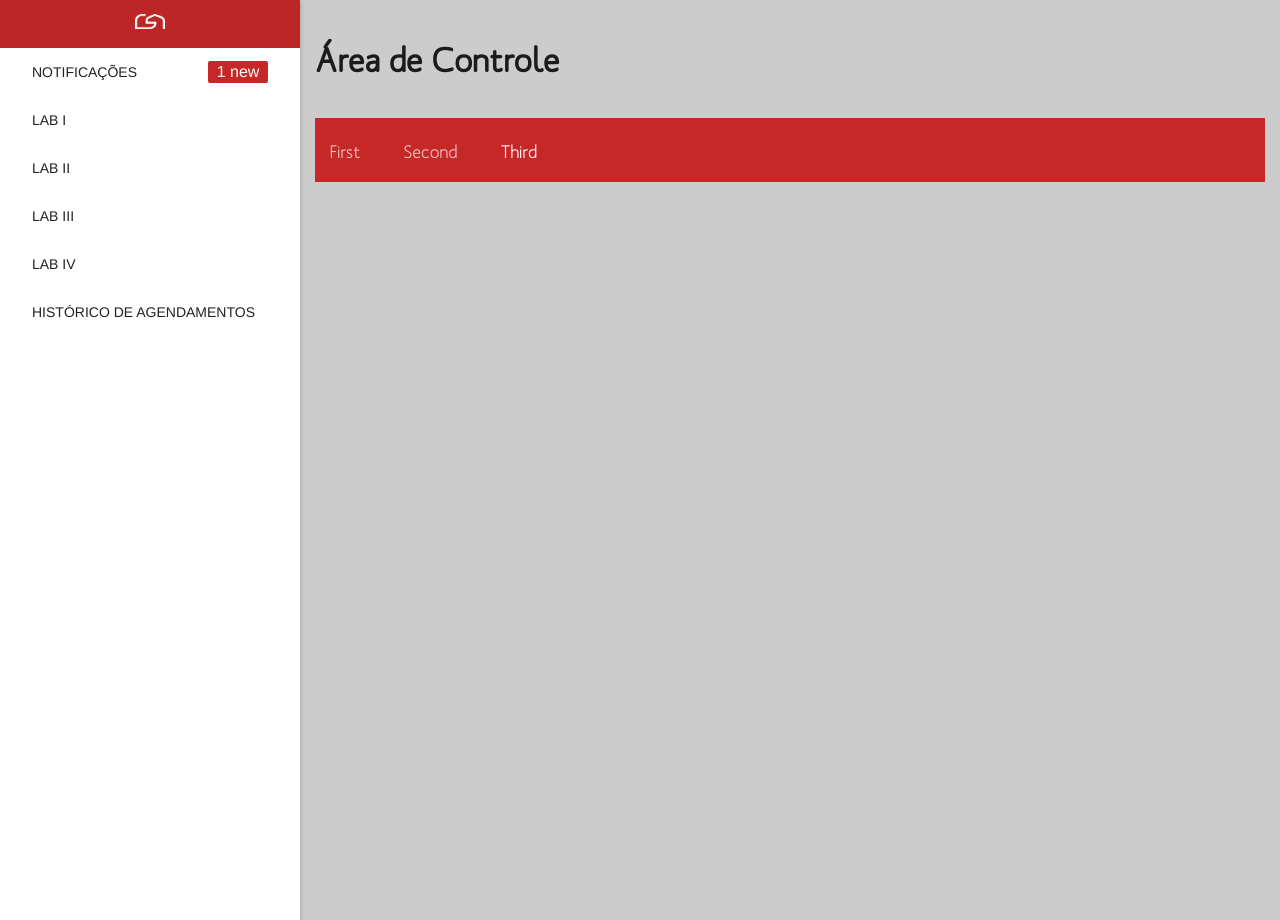
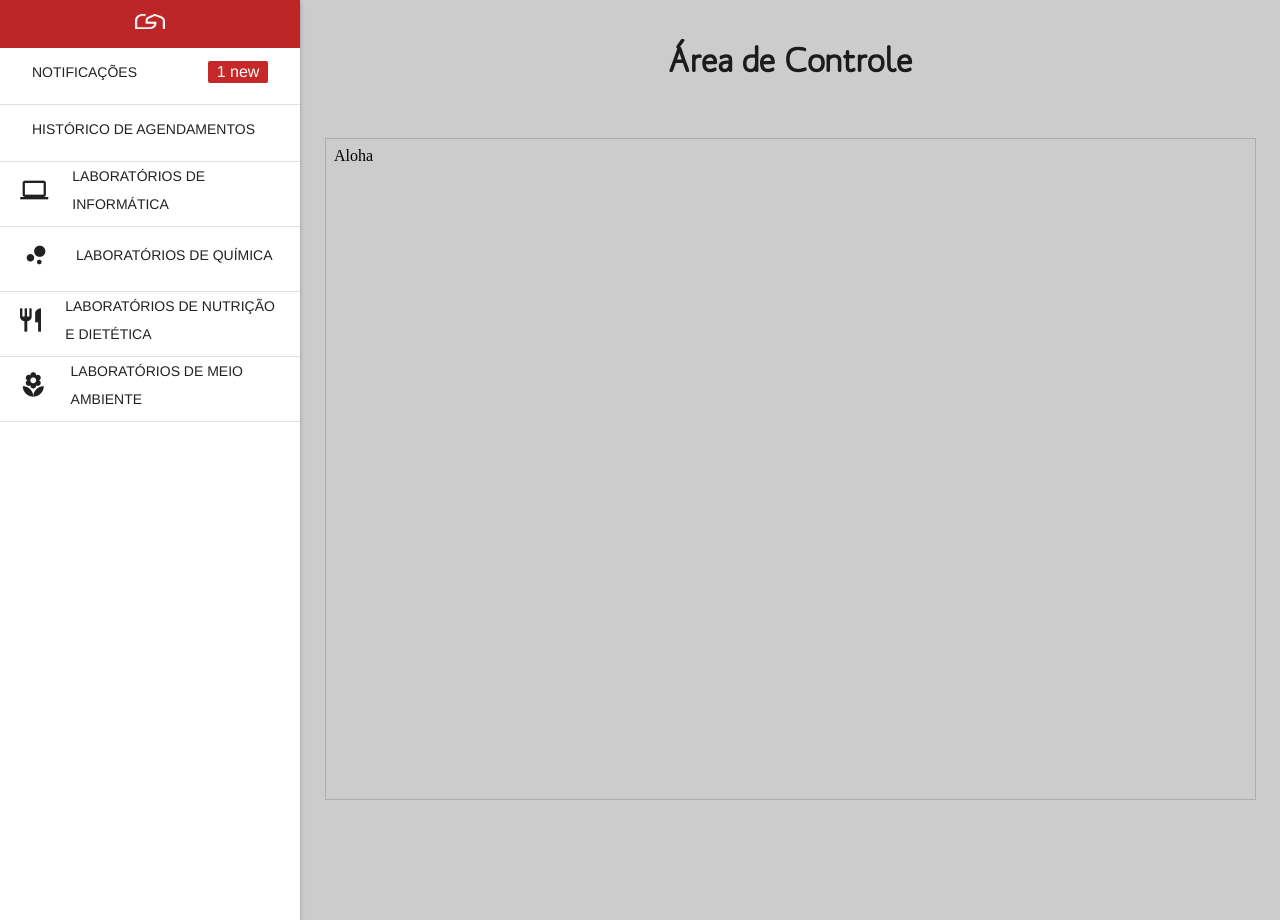
Before and after one commit to LenineAC1/GA, a PHP site: page /app/view/pgCoord/pgCoord.php in a window 1280 px wide. Run offline with PHP 8.4, Linux system fonts and the light colour scheme; the visitor is signed in with stand-in values (Sample User, id 1).

Commit message:
commit de alteração de design
Eu alterei as abas da sidenav da página de coordenador, e também inseri o iframe para utilização futura

```diff
--- /dev/null
+++ b/app/view/AreaControle/AreaControle.php
@@ -0,0 +1,9 @@
+<!DOCTYPE html>
+<html>
+<head>
+    <title></title>
+</head>
+<body>
+Aloha
+</body>
+</html>
--- a/app/view/jsmat.php
+++ b/app/view/jsmat.php
@@ -1,3 +1,3 @@
+<script type="text/javascript" src="../../libs/jquery.js"></script>
+<script type="text/javascript" src="../../libs/materialize/js/custom.js"></script>
 <script type="text/javascript" src="../../libs/materialize/js/materialize.js"></script>
-<script type="text/javascript" src="../../libs/materialize/js/custom.js"></script>
-<script type="text/javascript" src="../../libs/jquery.js"></script>
--- a/app/view/pgCoord/pgCoord.php
+++ b/app/view/pgCoord/pgCoord.php
@@ -1,11 +1,10 @@
 <?php
+$raiz = 'http://'.$_SERVER['HTTP_HOST']."/GA";
 
     session_start();
     if(!$_SESSION['session_login'] || $_SESSION['session_tipo'] != "coordenador"){
-        header("location: ../../../index.php?error=1");
+        header("location: $raiz/index.php?error=1");
     }
-
-
 ?>
 
 <!DOCTYPE html>
@@ -14,9 +13,9 @@
       <!--Import Google Icon Font-->
       <link href="https://fonts.googleapis.com/icon?family=Material+Icons" rel="stylesheet">
       <!--Import materialize.css-->
-      <link type="text/css" rel="stylesheet" href="../../../libs/materialize/css/materialize.css"  media="screen,projection"/>
+      <link type="text/css" rel="stylesheet" href="<?=$raiz?>/libs/materialize/css/materialize.css"  media="screen,projection"/>
       <!--Import custom.css-->
-      <link type="text/css" rel="stylesheet" href="../../../libs/materialize/css/custom.css"  media="screen,projection"/>
+      <link type="text/css" rel="stylesheet" href="<?=$raiz?>/libs/materialize/css/custom.css"  media="screen,projection"/>
 
       <!--Let browser know website is optimized for mobile-->
       <meta name="viewport" content="width=device-width, initial-scale=1.0"/>
@@ -35,38 +34,90 @@
     </style>
 
     <body>
+
+    <nav class="hide-on-large-only red darken-3">
+      <div class="nav-wrapper">
+        <a href="#" class="brand-logo center"><img src="../_img/logoGA.png" style="height: 30px;"></a>
+        <ul id="nav-mobile" class="left">
+          <li><a href="#" data-target="slide-out" class="sidenav-trigger white-text"><i class="small material-icons">menu</i></a></li>
+        </ul>
+      </div>
+    </nav>
+
     <main>
 
     <ul id="slide-out" class="sidenav sidenav-fixed">
       <li class="center red darken-3">
           <a href="#"><img src="../_img/logoGA.png" style="height: 15px;"></a>
       </li>
-      <!-- Modal Notificações Trigger -->
-      <li><a class="modal-trigger" href="#modal1"><span class="new badge red darken-3">1</span>NOTIFICAÇÕES</a></li>
-      <li><a href="#!">LAB I</a></li>
-      <li><a href="#!">LAB II</a></li>
-      <li><a href="#!">LAB III</a></li>
-      <li><a href="#!">LAB IV</a></li>
-      <li><a href="#!">HISTÓRICO DE AGENDAMENTOS</a></li>
+      <!-- Modal Notificações Trigger // Alterar o número de novas notificações-->
+      <li><a class="modal-trigger" href="#modalNotf"><span class="new badge red darken-3">1</span>NOTIFICAÇÕES</a></li>
+
+      <div class="divider"></div>
+
+      <li><a href="#cont?tipo=1&num=1">HISTÓRICO DE AGENDAMENTOS</a></li>
+
+      <ul class="collapsible">
+        <div class="divider"></div>
+        <li>
+          <div class="collapsible-header valign-wrapper"><i class="material-icons">computer</i>LABORATÓRIOS DE INFORMÁTICA</div>
+          <div class="collapsible-body">
+            <ul>
+              <li><a href="#cont?tipo=1&num=1">LAB 1</a></li>
+              <li><a href="#cont?tipo=1&num=2">LAB 2</a></li>
+              <li><a href="#cont?tipo=1&num=3">LAB 3</a></li>
+              <li><a href="#cont?tipo=1&num=4">LAB 4</a></li>
+            </ul>
+          </div>
+        </li>
+        <div class="divider"></div>
+        <li>
+          <div class="collapsible-header valign-wrapper"><i class="tiny material-icons">bubble_chart</i>LABORATÓRIOS DE QUÍMICA</div>
+          <div class="collapsible-body">
+            <ul>
+              <li><a href="#cont?tipo=2&num=1">LAB 1</a></li>
+              <li><a href="#cont?tipo=2&num=2">LAB 2</a></li>
+            </ul>
+          </div>
+        </li>
+        <div class="divider"></div>
+        <li>
+          <div class="collapsible-header valign-wrapper"><i class="material-icons">restaurant</i>LABORATÓRIOS DE NUTRIÇÃO E DIETÉTICA</div>
+          <div class="collapsible-body">
+            <ul>
+              <li><a href="#cont?tipo=3&num=1">LAB 1</a></li>
+              <li><a href="#cont?tipo=3&num=2">LAB 2</a></li>
+            </ul>
+          </div>
+        </li>
+        <div class="divider"></div>
+        <li>
+          <div class="collapsible-header valign-wrapper "><i class="material-icons">local_florist</i>LABORATÓRIOS DE MEIO AMBIENTE</div>
+          <div class="collapsible-body">
+            <ul>
+              <li><a href="#cont?tipo=4&num=1">LAB 1</a></li>
+            </ul>
+          </div>
+        </li>
+        <div class="divider"></div>
+      </ul>
     </ul>
 
-    <div class="row">
+    <div class="row center">
       <div class="col s12">
         <p class="flow-text">Área de Controle</p>
-          <nav class="z-depth-0 red darken-3">
-            <div class="nav-wrapper">
-              <div class="col s12">
-                <a href="#!" class="breadcrumb">First</a>
-                <a href="#!" class="breadcrumb">Second</a>
-                <a href="#!" class="breadcrumb">Third</a>
-              </div>
-            </div>
-          </nav>
-        </div>
+      </div>
+    </div>
+
+    <div class="row center">
+      <div class="col s12">
+          <!--Mostrar o conteúdo relacionado ao link selecionado-->
+           <iframe id="AreaControle" src="<?=$raiz?>/app/view/AreaControle/AreaControle.php">Seu Browser não suporta!</iframe>
+      </div>
     </div>
 
       <!-- Modal Notificações Structure -->
-      <div id="modal1" class="modal">
+      <div id="modalNotf" class="modal bottom-sheet">
         <div class="modal-content">
           <h4>Notificações</h4>
           <ul class="collection">
@@ -98,8 +149,19 @@
     </footer>
 
       <!--JavaScript at end of body for optimized loading-->
-      <script type="text/javascript" src="../../../libs/materialize/js/materialize.min.js"></script>
-      <script type="text/javascript" src="../../../libs/materialize/js/jscustom.js"></script>
-      <script type="text/javascript" src="../../../libs/jquery.js"></script>
+      <script
+      src="https://code.jquery.com/jquery-3.3.1.js"
+      integrity="sha256-2Kok7MbOyxpgUVvAk/HJ2jigOSYS2auK4Pfzbm7uH60="
+      crossorigin="anonymous"></script>
+      <script type="text/javascript" src="<?=$raiz?>/libs/materialize/js/materialize.js"></script>
+      <!--<script type="text/javascript" src="../../../libs/materialize/js/jscustom.js"></script>-->
+
+      <script type="text/javascript">
+       $(document).ready(function(){
+        $('.sidenav').sidenav();
+        $('.collapsible').collapsible();
+        $('.modal').modal();
+      });
+      </script>
     </body>
   </html>
--- a/app/view/pgProfessor/pgProfessor.php
+++ b/app/view/pgProfessor/pgProfessor.php
@@ -66,8 +66,8 @@ if(!$_SESSION['session_login'] || $_SESSION['session_tipo'] != "professor"){
     </footer>
 
       <!--JavaScript at end of body for optimized loading-->
-      <script type="text/javascript" src="../../../libs/materialize/js/materialize.min.js"></script>
-      <script type="text/javascript" src="../../../libs/materialize/js/jscustom.js"></script>
-      <script type="text/javascript" src="../../../libs/jquery.js"></script>
+      <script type="text/javascript" src="../../libs/jquery.js"></script>
+      <script type="text/javascript" src="../../libs/materialize/js/materialize.min.js"></script>
+      <script type="text/javascript" src="../../libs/materialize/js/jscustom.js"></script>
     </body>
   </html>
--- a/index.php
+++ b/index.php
@@ -23,6 +23,7 @@
               <div class="card-stacked">
                 <div class="card-content">
                   <h4>Login:</h4>
+                  <!--Substituir no action do form abaixo (libs/validacoes/login/validacao_login.php)-->
                   <form method="post" action="libs/validacoes/login/validacao_login.php" class="col s12"">
                     <div class="row">
                       <div class="input-field col s12">
@@ -59,8 +60,8 @@
     </footer>
 
       <!--JavaScript at end of body for optimized loading-->
+      <script type="text/javascript" src="libs/jquery.js"></script>
       <script type="text/javascript" src="libs/materialize/js/materialize.js"></script>
       <script type="text/javascript" src="libs/materialize/js/jscustom.js"></script>
-      <script type="text/javascript" src="libs/jquery.js"></script>
     </body>
   </html>
--- a/libs/materialize/css/custom.css
+++ b/libs/materialize/css/custom.css
@@ -25,14 +25,36 @@ body
 {
     background-color: rgba(0,0,0,0.2);
 }
+/*Coisas da Area de controle*/
+iframe
+{
+    width: 98%;
+    height: 72vh;
+    border: 1px solid rgba(100,100,100,0.3);
+}
 
 /*Coisas do Materialize*/
 p{
     font-weight: 600;
 }
+.collapsible i
+{
+    font-size: 28px;
+}
+.collapsible .collapsible-header
+{
+    line-height: 2;
+}
+.collapsible
+{
+    font-family: Helvetica, sans-serif;
+    font-weight: 100;
+    font-size: 14px;
+}
 .sidenav
 {
     font-family: Helvetica, sans-serif;
+    overflow: hidden;
 }
 .opacity {
     background: #000;
--- a/libs/materialize/js/jscustom.js
+++ b/libs/materialize/js/jscustom.js
@@ -1,2 +1,2 @@
 //Materialize Initialize
-M.AutoInit();
+ M.AutoInit();
```
